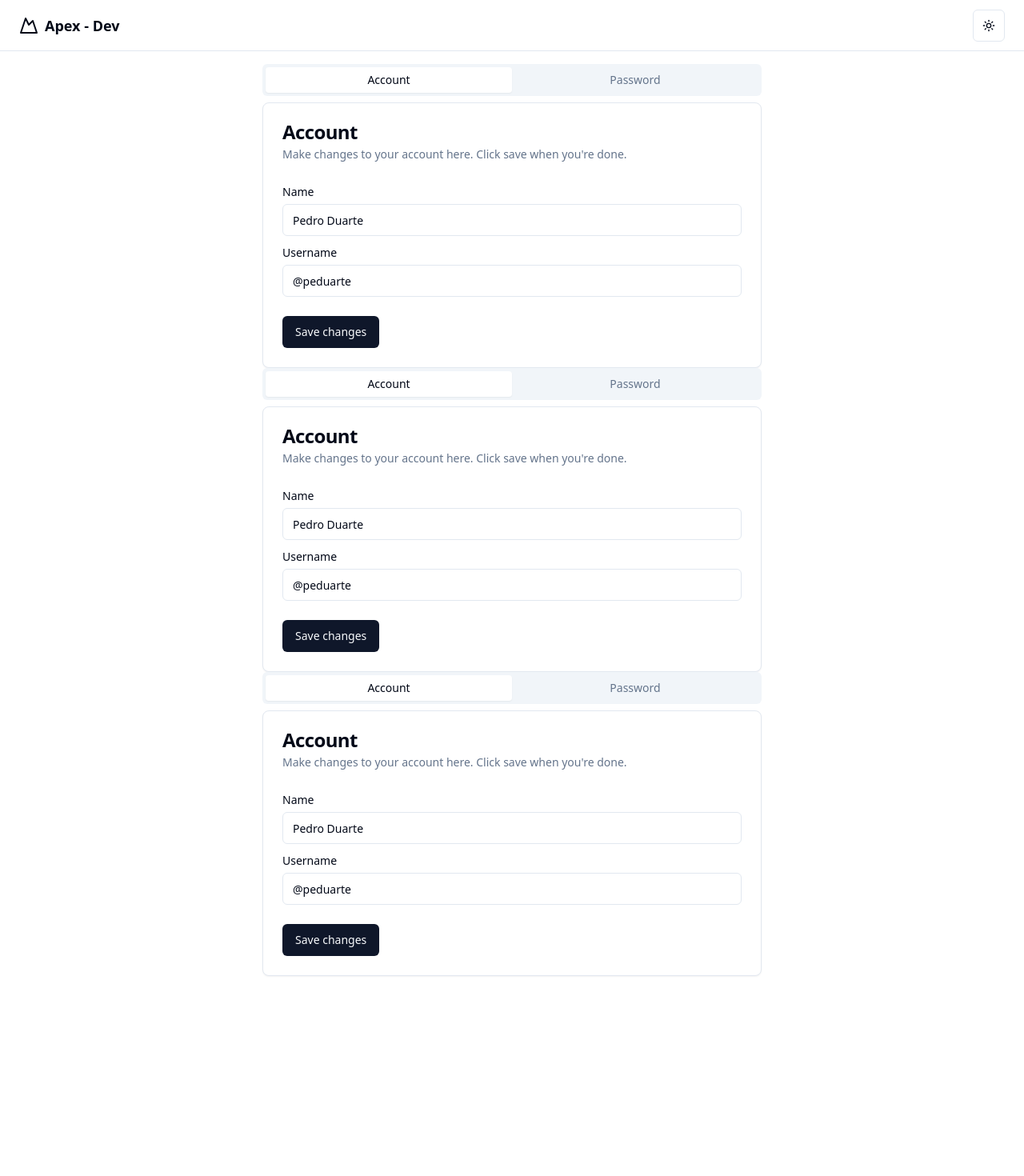
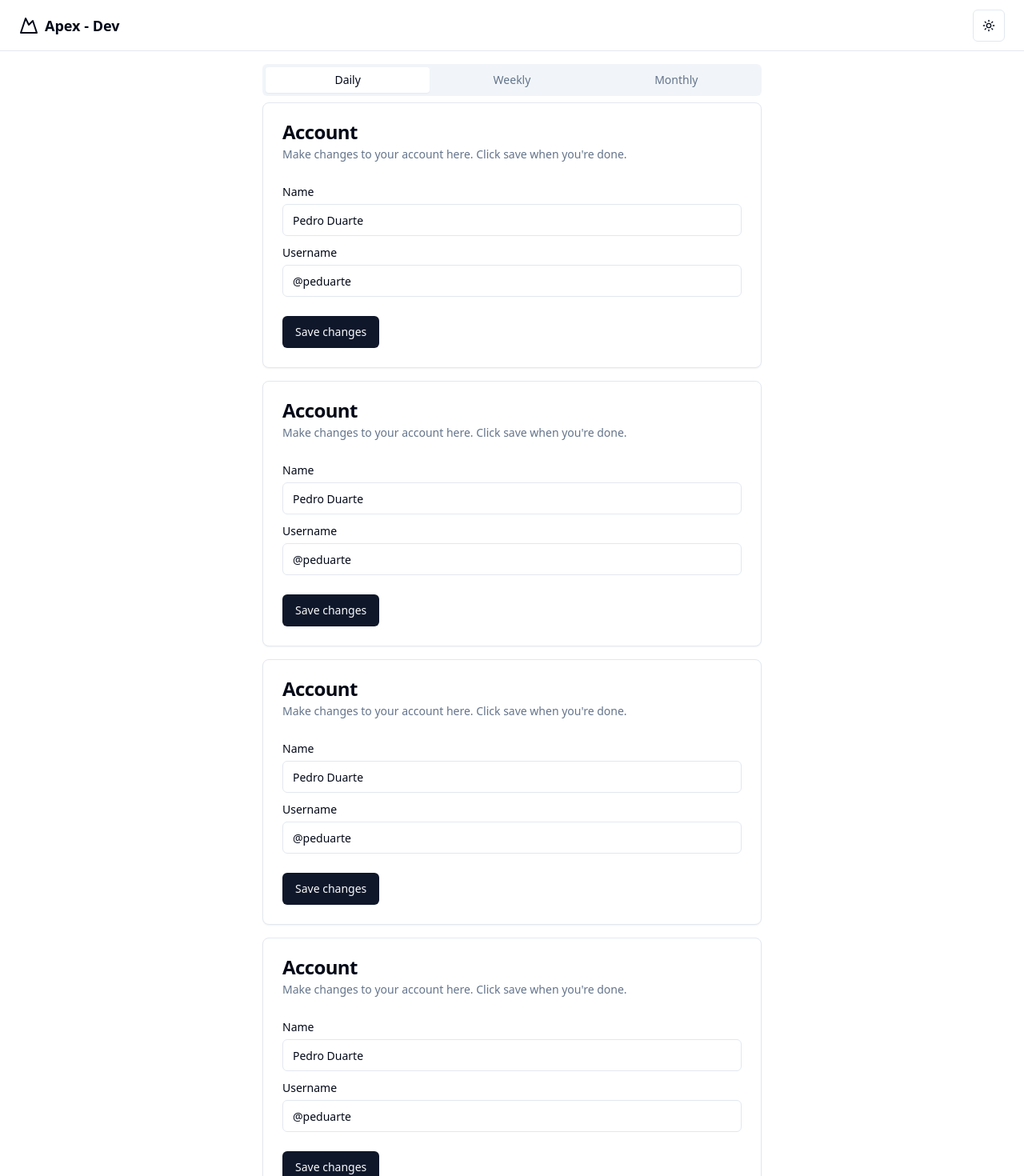
Before and after one commit to amrllkmn/apex-ui, a SvelteKit app: page /demo in a window 1280 px wide. Shown: the top 1470 px of the page at 80% size. Before the commit the page ends 1236 px from the top, so only its background shows below. Built offline with nearby package versions, Linux system fonts and the light colour scheme.

Commit message:
feat: add daily, weekly, monthly

```diff
--- a/src/routes/demo/+page.svelte
+++ b/src/routes/demo/+page.svelte
@@ -6,12 +6,76 @@
 	import { Label } from '$lib/components/ui/label/index.js';
 </script>
 
-<Tabs.Root value="account" class="w-full sm:w-1/2">
-	<Tabs.List class="grid w-full grid-cols-2">
-		<Tabs.Trigger value="account">Account</Tabs.Trigger>
-		<Tabs.Trigger value="password">Password</Tabs.Trigger>
+<Tabs.Root value="daily" class="w-full sm:w-1/2">
+	<Tabs.List class="grid w-full grid-cols-3">
+		<Tabs.Trigger value="daily">Daily</Tabs.Trigger>
+		<Tabs.Trigger value="weekly">Weekly</Tabs.Trigger>
+		<Tabs.Trigger value="monthly">Monthly</Tabs.Trigger>
 	</Tabs.List>
-	<Tabs.Content value="account">
+	<Tabs.Content value="daily" class="space-y-4">
+		<Card.Root>
+			<Card.Header>
+				<Card.Title>Account</Card.Title>
+				<Card.Description>
+					Make changes to your account here. Click save when you're done.
+				</Card.Description>
+			</Card.Header>
+			<Card.Content class="space-y-2">
+				<div class="space-y-1">
+					<Label for="name">Name</Label>
+					<Input id="name" value="Pedro Duarte" />
+				</div>
+				<div class="space-y-1">
+					<Label for="username">Username</Label>
+					<Input id="username" value="@peduarte" />
+				</div>
+			</Card.Content>
+			<Card.Footer>
+				<Button>Save changes</Button>
+			</Card.Footer>
+		</Card.Root>
+		<Card.Root>
+			<Card.Header>
+				<Card.Title>Account</Card.Title>
+				<Card.Description>
+					Make changes to your account here. Click save when you're done.
+				</Card.Description>
+			</Card.Header>
+			<Card.Content class="space-y-2">
+				<div class="space-y-1">
+					<Label for="name">Name</Label>
+					<Input id="name" value="Pedro Duarte" />
+				</div>
+				<div class="space-y-1">
+					<Label for="username">Username</Label>
+					<Input id="username" value="@peduarte" />
+				</div>
+			</Card.Content>
+			<Card.Footer>
+				<Button>Save changes</Button>
+			</Card.Footer>
+		</Card.Root>
+		<Card.Root>
+			<Card.Header>
+				<Card.Title>Account</Card.Title>
+				<Card.Description>
+					Make changes to your account here. Click save when you're done.
+				</Card.Description>
+			</Card.Header>
+			<Card.Content class="space-y-2">
+				<div class="space-y-1">
+					<Label for="name">Name</Label>
+					<Input id="name" value="Pedro Duarte" />
+				</div>
+				<div class="space-y-1">
+					<Label for="username">Username</Label>
+					<Input id="username" value="@peduarte" />
+				</div>
+			</Card.Content>
+			<Card.Footer>
+				<Button>Save changes</Button>
+			</Card.Footer>
+		</Card.Root>
 		<Card.Root>
 			<Card.Header>
 				<Card.Title>Account</Card.Title>
@@ -34,7 +98,30 @@
 			</Card.Footer>
 		</Card.Root>
 	</Tabs.Content>
-	<Tabs.Content value="password">
+	<Tabs.Content value="weekly">
+		<Card.Root>
+			<Card.Header>
+				<Card.Title>Password</Card.Title>
+				<Card.Description>
+					Change your password here. After saving, you'll be logged out.
+				</Card.Description>
+			</Card.Header>
+			<Card.Content class="space-y-2">
+				<div class="space-y-1">
+					<Label for="current">Current password</Label>
+					<Input id="current" type="password" />
+				</div>
+				<div class="space-y-1">
+					<Label for="new">New password</Label>
+					<Input id="new" type="password" />
+				</div>
+			</Card.Content>
+			<Card.Footer>
+				<Button>Save password</Button>
+			</Card.Footer>
+		</Card.Root>
+	</Tabs.Content>
+	<Tabs.Content value="monthly">
 		<Card.Root>
 			<Card.Header>
 				<Card.Title>Password</Card.Title>
@@ -58,108 +145,3 @@
 		</Card.Root>
 	</Tabs.Content>
 </Tabs.Root>
-
-<Tabs.Root value="account" class="w-full sm:w-1/2">
-	<Tabs.List class="grid w-full grid-cols-2">
-		<Tabs.Trigger value="account">Account</Tabs.Trigger>
-		<Tabs.Trigger value="password">Password</Tabs.Trigger>
-	</Tabs.List>
-	<Tabs.Content value="account">
-		<Card.Root>
-			<Card.Header>
-				<Card.Title>Account</Card.Title>
-				<Card.Description>
-					Make changes to your account here. Click save when you're done.
-				</Card.Description>
-			</Card.Header>
-			<Card.Content class="space-y-2">
-				<div class="space-y-1">
-					<Label for="name">Name</Label>
-					<Input id="name" value="Pedro Duarte" />
-				</div>
-				<div class="space-y-1">
-					<Label for="username">Username</Label>
-					<Input id="username" value="@peduarte" />
-				</div>
-			</Card.Content>
-			<Card.Footer>
-				<Button>Save changes</Button>
-			</Card.Footer>
-		</Card.Root>
-	</Tabs.Content>
-	<Tabs.Content value="password">
-		<Card.Root>
-			<Card.Header>
-				<Card.Title>Password</Card.Title>
-				<Card.Description>
-					Change your password here. After saving, you'll be logged out.
-				</Card.Description>
-			</Card.Header>
-			<Card.Content class="space-y-2">
-				<div class="space-y-1">
-					<Label for="current">Current password</Label>
-					<Input id="current" type="password" />
-				</div>
-				<div class="space-y-1">
-					<Label for="new">New password</Label>
-					<Input id="new" type="password" />
-				</div>
-			</Card.Content>
-			<Card.Footer>
-				<Button>Save password</Button>
-			</Card.Footer>
-		</Card.Root>
-	</Tabs.Content>
-</Tabs.Root>
-<Tabs.Root value="account" class="w-full sm:w-1/2">
-	<Tabs.List class="grid w-full grid-cols-2">
-		<Tabs.Trigger value="account">Account</Tabs.Trigger>
-		<Tabs.Trigger value="password">Password</Tabs.Trigger>
-	</Tabs.List>
-	<Tabs.Content value="account">
-		<Card.Root>
-			<Card.Header>
-				<Card.Title>Account</Card.Title>
-				<Card.Description>
-					Make changes to your account here. Click save when you're done.
-				</Card.Description>
-			</Card.Header>
-			<Card.Content class="space-y-2">
-				<div class="space-y-1">
-					<Label for="name">Name</Label>
-					<Input id="name" value="Pedro Duarte" />
-				</div>
-				<div class="space-y-1">
-					<Label for="username">Username</Label>
-					<Input id="username" value="@peduarte" />
-				</div>
-			</Card.Content>
-			<Card.Footer>
-				<Button>Save changes</Button>
-			</Card.Footer>
-		</Card.Root>
-	</Tabs.Content>
-	<Tabs.Content value="password">
-		<Card.Root>
-			<Card.Header>
-				<Card.Title>Password</Card.Title>
-				<Card.Description>
-					Change your password here. After saving, you'll be logged out.
-				</Card.Description>
-			</Card.Header>
-			<Card.Content class="space-y-2">
-				<div class="space-y-1">
-					<Label for="current">Current password</Label>
-					<Input id="current" type="password" />
-				</div>
-				<div class="space-y-1">
-					<Label for="new">New password</Label>
-					<Input id="new" type="password" />
-				</div>
-			</Card.Content>
-			<Card.Footer>
-				<Button>Save password</Button>
-			</Card.Footer>
-		</Card.Root>
-	</Tabs.Content>
-</Tabs.Root>
```
